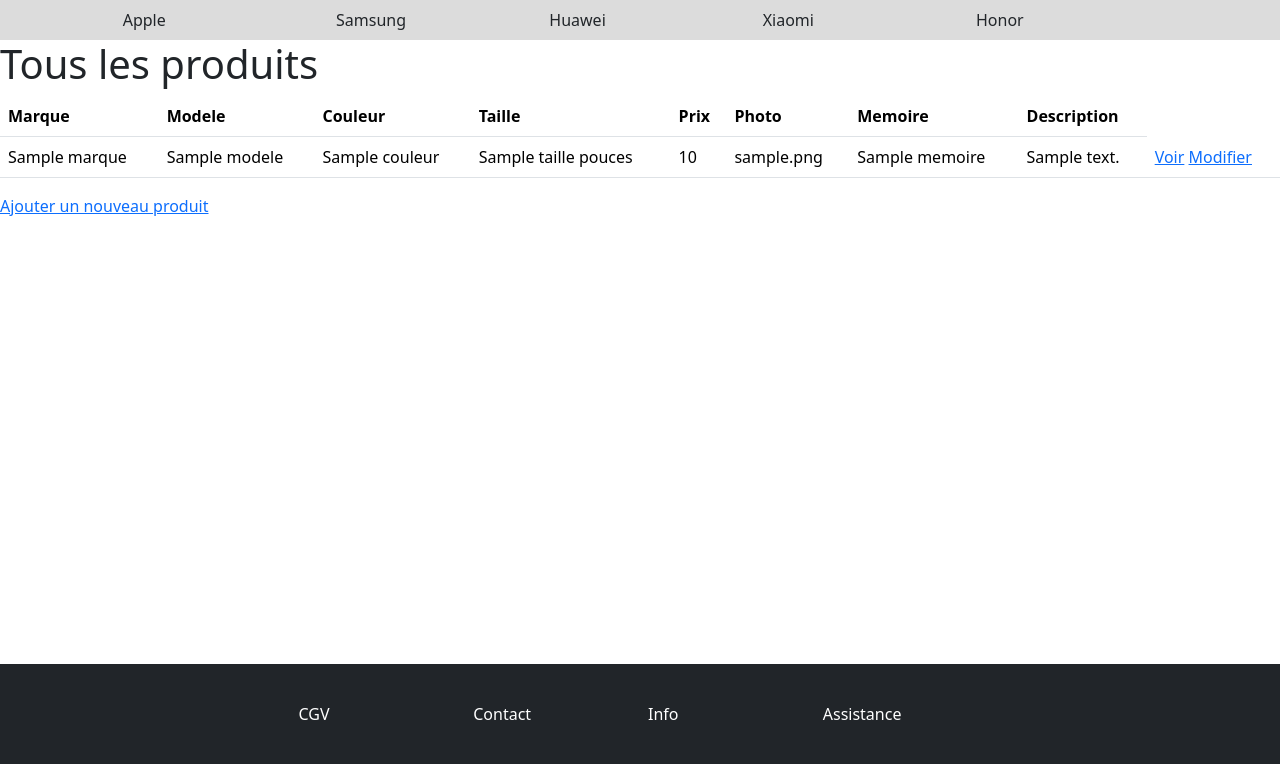
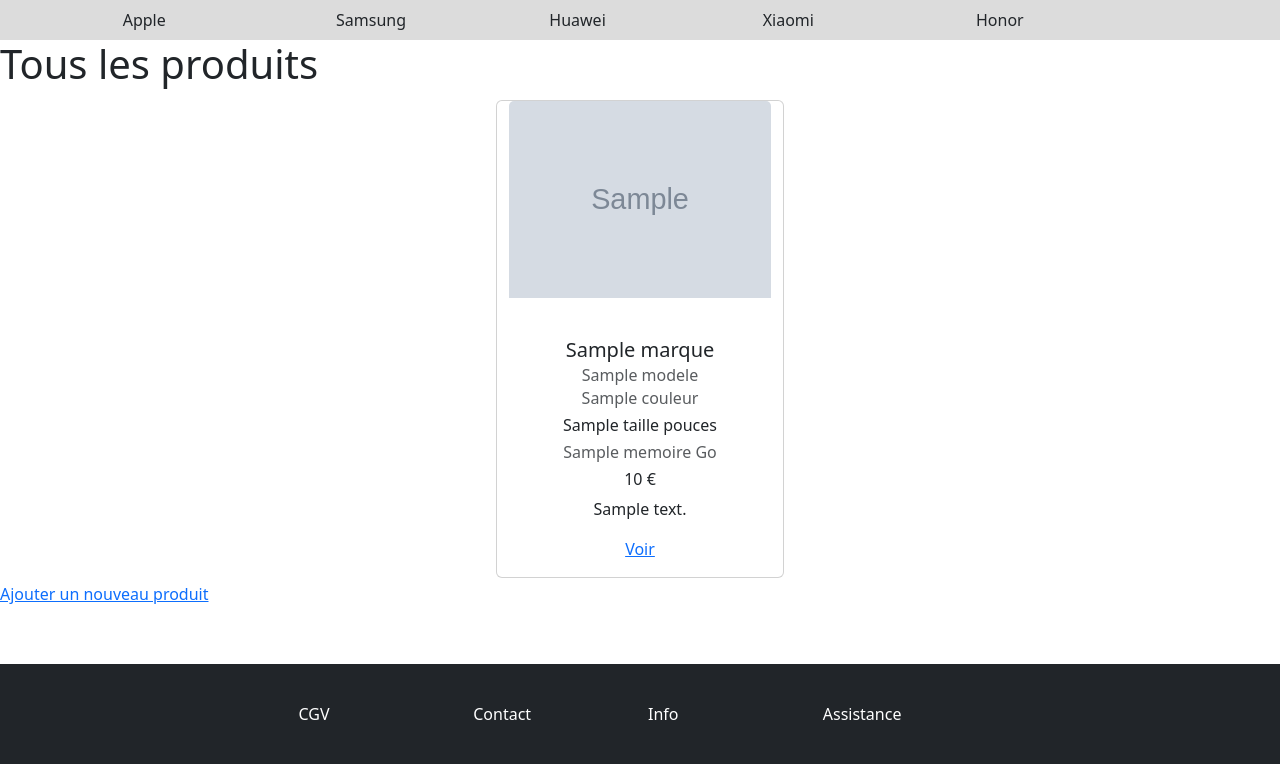
Before and after one commit to RoxelaneDemesy-Wenger/Bestshop, a Symfony app: template templates/produit/products.html.twig in a window 1280 px wide. Shown: the part 56-820 px from the top of the page. Run offline with Twig, Linux system fonts and the light colour scheme; the template is opened without the code that fills it: most values are stand-ins (such as "Sample title", 1, 10 or a date in 2020); grey boxes marked "Sample" are stand-in pictures; some libraries are stand-ins or nearby versions.

Commit message:
Update card kevin

```diff
--- a/templates/_nav.html.twig
+++ b/templates/_nav.html.twig
@@ -34,7 +34,7 @@
                         <li><a class="dropdown-item text-white" href="{{ path("app_new_product")}}">Ajouter un produit</a></li>
                         <li><a class="dropdown-item text-white" href="{{ path("app_marque_new")}}">Ajouter une marque</a></li>
                         <li><a class="dropdown-item text-white" href="{{ path("app_marque_index")}}">liste marques</a></li>
-                        <li><a class="dropdown-item text-white" href="#">liste produit</a></li>
+                        <li><a class="dropdown-item text-white" href="{{ path("app_all_products")}}">liste produits</a></li>
                     </ul>
                 </li>
             </ul>
--- a/templates/marque/marqueForm.html.twig
+++ b/templates/marque/marqueForm.html.twig
@@ -1,7 +1,7 @@
 {% block content %}
 
 <div class="container-fluid col-md-8">
-    <h1 class="text-center">Ajout d'une marque:</h1>
+    <h1 class="text-center mt-4">Ajout d'une marque:</h1>
 
     {{form (formMarque)}}
 </div>
--- a/templates/produit/products.html.twig
+++ b/templates/produit/products.html.twig
@@ -24,7 +24,7 @@
 
     <h1>Tous les produits</h1>
 
-    <table class="table">
+    {# <table class="table">
         <thead>
             <tr>
                 <th>Marque</th>
@@ -35,7 +35,7 @@
                 <th>Photo</th>
                 <th>Memoire</th>
                 <th>Description</th>
-                {# <th>actions</th> pour admin#}
+                {# <th>actions</th> pour admin
             </tr>
         </thead>
         <tbody>
@@ -57,11 +57,44 @@
         {% else %}
             <tr>
                 <td colspan="10">Aucun élément trouvé</td>
-                {# à ajuster avec flash #}
+                {# à ajuster avec flash
             </tr>
         {% endfor %}
         </tbody>
-    </table>
+    </table >#}
+
+    <div class="row d-flex justify-content-center text-center">
+
+        {% if produits is empty %}
+            <div class="alert alert-danger">
+                <p>cette categorie n'a pas d'articles pour le moment !</p>
+            </div>
+        {% else %}
+
+        {% for produit in produits | reverse %}
+        <div class="card m-1" style="width: 18rem;">
+            {% if produit.photo1 %}
+            <img src="{{ asset('images/produit' ~ produit.photo1) }}" class="card-img-top" alt="test">
+            {% endif %}
+            <div class="card-body">
+                <div>
+                    <a href=""><i class="fas fa-edit mx-1 text-success"></i></a>
+                </div>
+                <h5 class="card-title">{{ produit.marque.nom }}</h5>
+                <h6 class="card-subtitle mb-2 text-muted">{{ produit.modele}}</h6>
+                <h6 class="card-subtitle mb-2 text-muted">{{ produit.couleur}} </h6>
+                <h6>{{ produit.taille }} pouces</h6>
+                <h6 class="text-muted">{{ produit.memoire }} Go</h6>
+                <h6>{{ produit.prix }} €</h6>
+                <p class="card-text">{{ produit.description }}</p>
+                <a href="{{ path('app_product', {'id': produit.id}) }}">Voir</a>
+            </div>
+        </div>
+        {% endfor %}
+
+        {% endif %}
+
+    </div>
 
     <a href="{{ path('app_new_product') }}">Ajouter un nouveau produit</a>
 {% endblock %}
```
